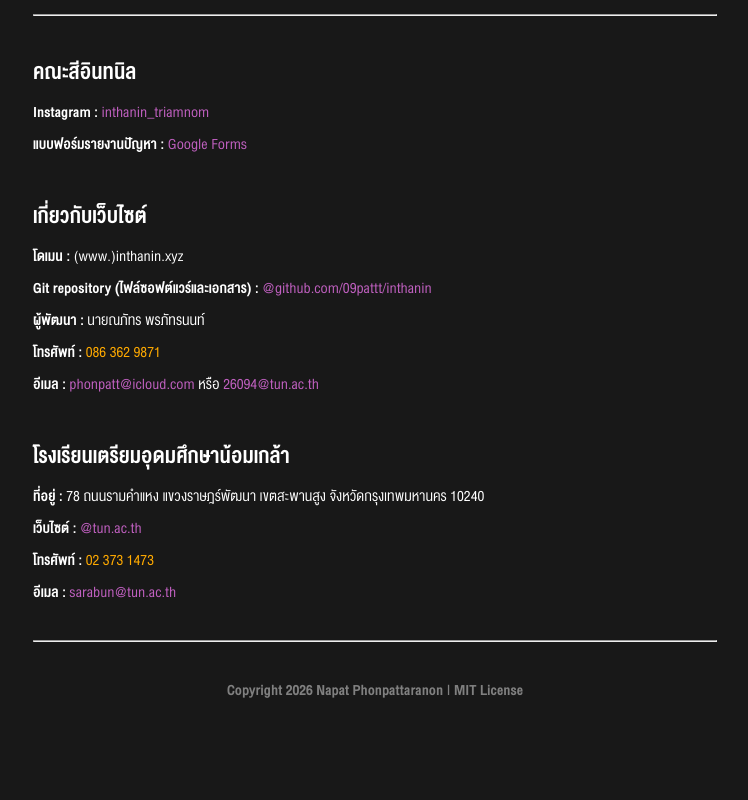
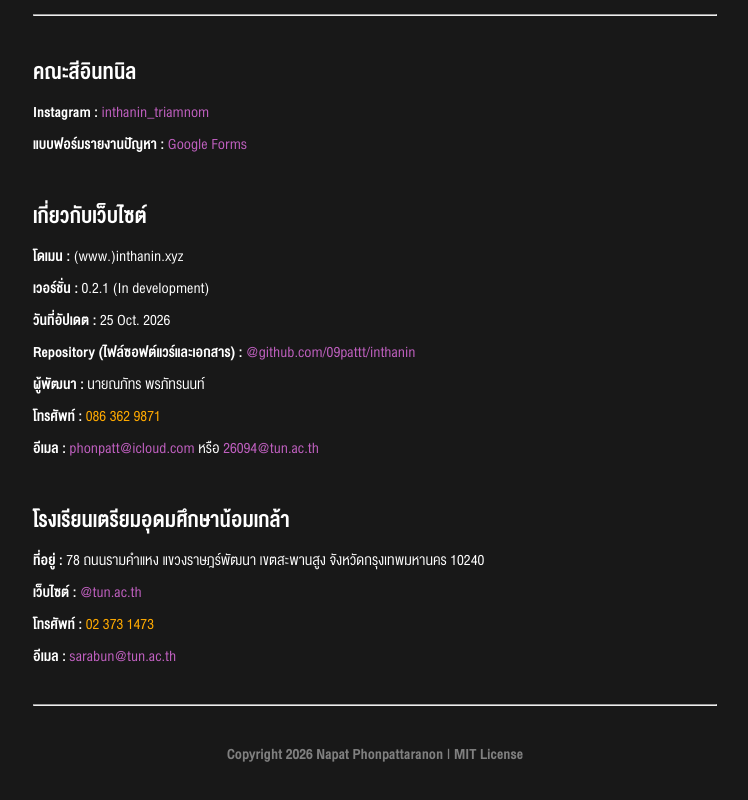
Before and after one commit to 09pattt/inthanin, a Vue app in the folder fe/: page /merchandise in a window 1280 px wide. Shown: the part 2854-3654 px from the top of the page, without its empty margins (265-1013 px from the left). Before the commit the page ends 3600 px from the top, so only its background shows below. Built offline with nearby package versions, Linux system fonts and the light colour scheme.

Commit message:
wip: update information, starting product pages.

```diff
--- a/fe/src/components/Footer.vue
+++ b/fe/src/components/Footer.vue
@@ -26,7 +26,9 @@ const copyTel = (number) => {
 
       <h2>เกี่ยวกับเว็บไซต์</h2>
       <p><strong>โดเมน : </strong>(www.)inthanin.xyz</p>
-      <p><strong>Git repository (ไฟล์ซอฟต์แวร์และเอกสาร) : </strong><a href="https://github.com/09pattt/inthanin" target="_blank">@github.com/09pattt/inthanin</a></p>
+      <p><strong>เวอร์ชั่น : </strong>0.2.1 (In development)</p>
+      <p><strong>วันที่อัปเดต : </strong>25 Oct. 2026</p>
+      <p><strong>Repository (ไฟล์ซอฟต์แวร์และเอกสาร) : </strong><a href="https://github.com/09pattt/inthanin" target="_blank">@github.com/09pattt/inthanin</a></p>
       <p><strong>ผู้พัฒนา : </strong>นายณภัทร พรภัทรนนท์</p>
       <p><strong>โทรศัพท์ : </strong><a @click="copyTel('0863629871')" style="color: var(--c-y1); cursor: pointer;">086 362 9871</a></p>
       <p><strong>อีเมล : </strong><a href="">phonpatt@icloud.com</a> หรือ <a href="">26094@tun.ac.th</a></p>
--- a/fe/src/pages/Home.vue
+++ b/fe/src/pages/Home.vue
@@ -100,7 +100,7 @@ import RollingText from "@/components/Template/RollingText.vue";
                  tabindex="-1">
           <img src="/images/elements/inthanin_sticker.png" alt="Banner" class="banner">
           <router-link to="/merchandise" class="button">
-            <h2 class="center-text">ดูเพิ่มเติม</h2>
+            <h2 class="center-text">ดูร้านค้า</h2>
           </router-link>
         </section>
       </Block>
--- a/fe/src/pages/Merchandise.vue
+++ b/fe/src/pages/Merchandise.vue
@@ -75,7 +75,7 @@ import Block from "@/components/Template/Block.vue";
             <div class="button_area">
               <p class="comment-text">ดูรายละเอียดและสั่งซื้อ</p>
               <div style="width: var(--space-1);"></div>
-              <router-link to="/merchandise/jeysey2026" class="button">
+              <router-link to="/merchandise/headband" class="button">
                 <img src="/images/icon/shopping_cart.svg" alt="Checkout">
               </router-link>
             </div>
```
